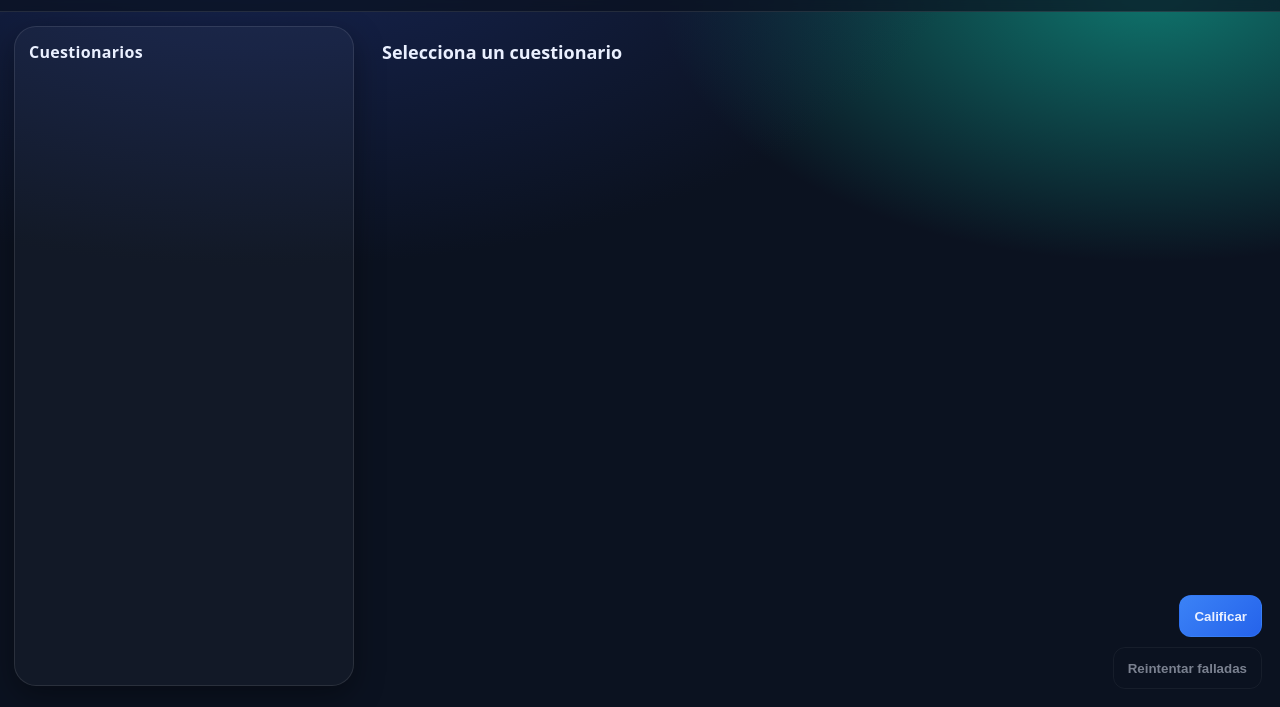
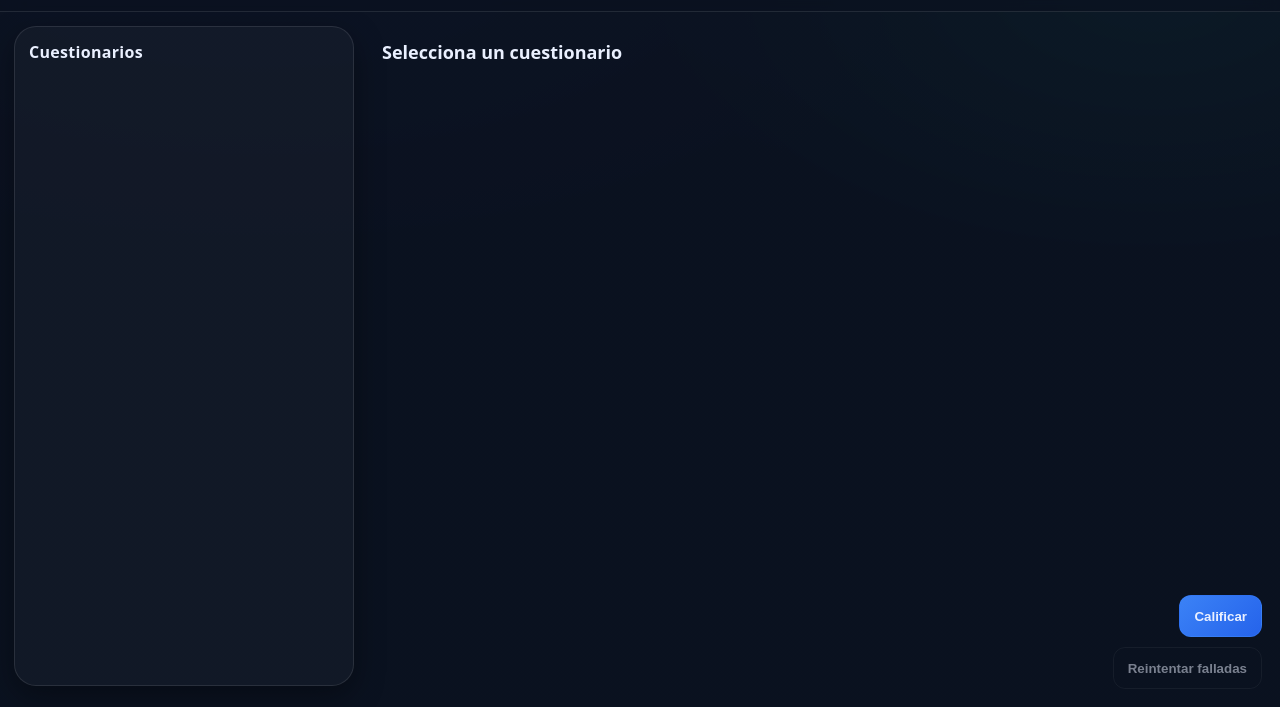
Before and after one commit to BRIANPEPINOS/cuestionarioCOBAS50, a plain HTML site: page fronted/index.html in a window 1280 px wide. Shown: the part 93-800 px from the top of the page. Drawn offline with Linux system fonts and the light colour scheme; no server answers.

Commit message:
cambio color de fondo

```diff
--- a/fronted/index.html
+++ b/fronted/index.html
@@ -6,7 +6,7 @@
     <meta name="viewport" content="width=device-width,initial-scale=1" />
     <link rel="manifest" href="manifest.webmanifest">
     <link rel="stylesheet" href="styles.css" />
-    <title>Quiz Daypo Offline</title>
+    <title>Cuestiorios-Cobas50</title>
 </head>
 
 <body>
--- a/fronted/styles.css
+++ b/fronted/styles.css
@@ -26,6 +26,21 @@ body{
               radial-gradient(900px 500px at 90% 10%, #0f766e 0%, transparent 55%),
               var(--bg);
   color:var(--text);
+}
+/* Overlay fijo para que el fondo no “cambie” al scrollear */
+body::before{
+  content:"";
+  position: fixed;
+  inset: 0;
+  pointer-events: none;
+  z-index: -1;
+
+  /* capa oscura uniforme + un poquito de tinte */
+  background: linear-gradient(
+    180deg,
+    rgba(11,18,32,0.92) 0%,
+    rgba(11,18,32,0.92) 100%
+  );
 }
 
 /* ===== Topbar ===== */
```
